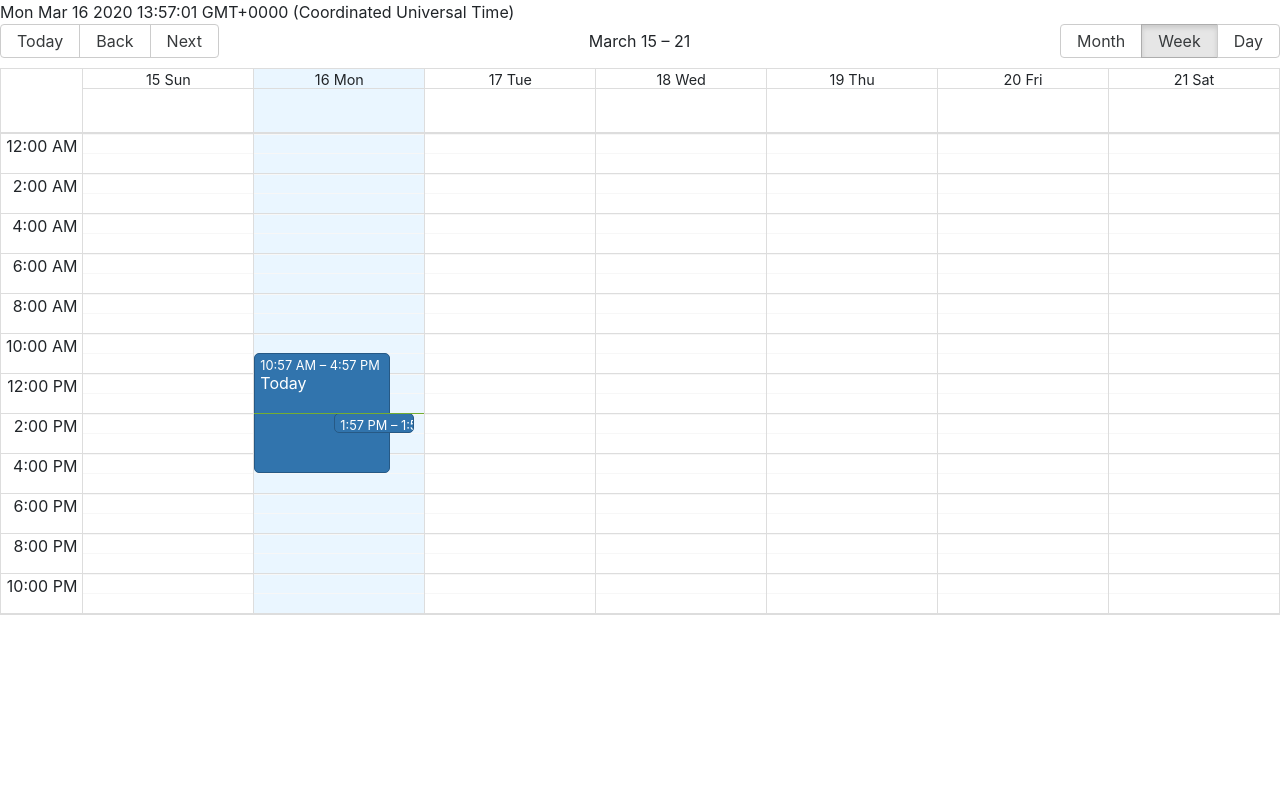
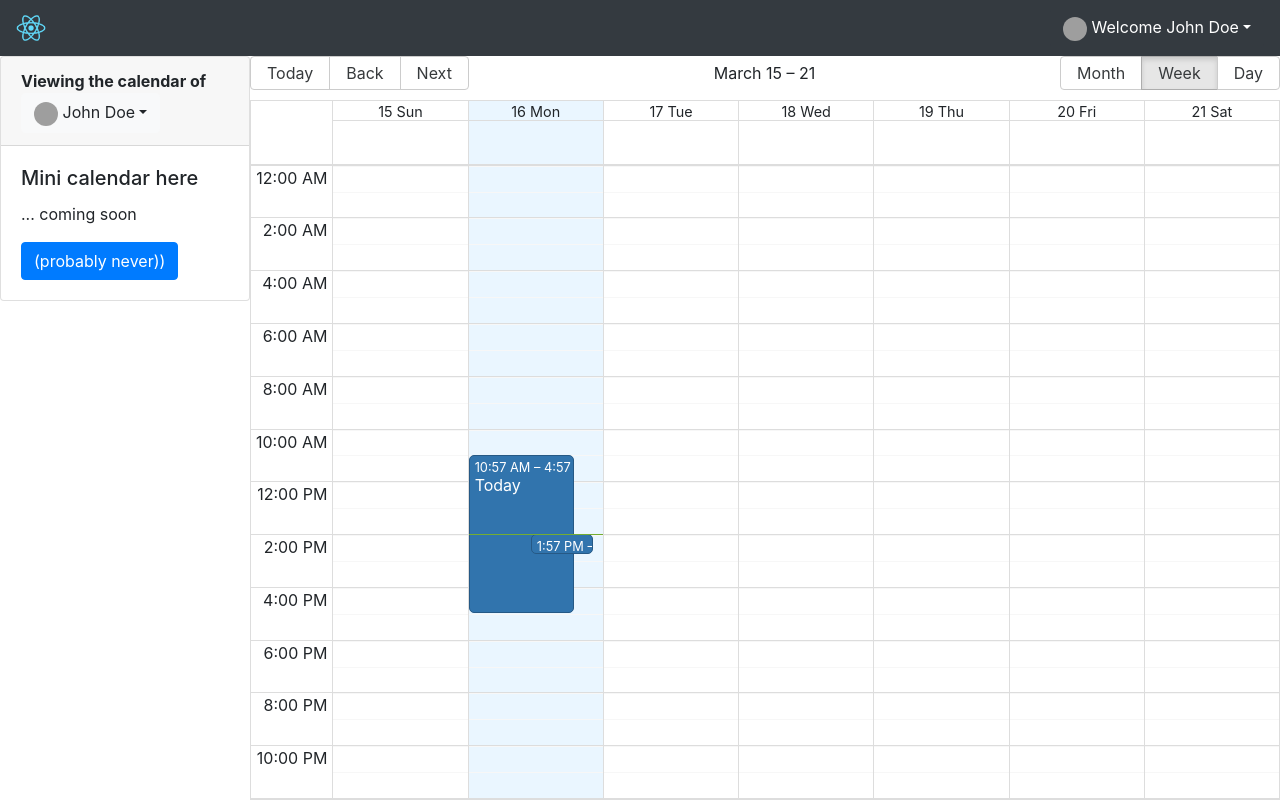
Before and after one commit to Ciriak/react-redux-typescript-calendar, a React (Create React App) app: page / in a window 1280 px wide. Built offline with nearby package versions, Linux system fonts and the light colour scheme; grey boxes are pictures that could not be loaded.

Commit message:
Added more components

```diff
--- a/package.json
+++ b/package.json
@@ -16,7 +16,7 @@
     "node-sass": "^4.13.1",
     "react": "^16.13.1",
     "react-big-calendar": "^0.24.1",
-    "react-bootstrap": "^1.0.0-beta.17",
+    "react-bootstrap": "^1.0.0",
     "react-dom": "^16.13.1",
     "react-redux": "^7.2.0",
     "react-scripts": "3.4.0",
--- a/src/App.tsx
+++ b/src/App.tsx
@@ -1,19 +1,23 @@
 import React from 'react';
 import RCalendar from "./components/calendar/Calendar";
-import { useSelector, useDispatch } from 'react-redux';
-import { RootState } from './store';
-import { setDate } from './store/calendar/CalendarActions';
+// import { useSelector, useDispatch } from 'react-redux';
+// import { RootState } from './store';
+// import { setDate } from './store/calendar/CalendarActions';
+import Header from './components/header/Header';
+import Overview from './components/overview/Overview';
+import "./app.scss";
 
 function App() {
-  const date = useSelector<RootState>(state => state.calendar.date);
+  // const date = useSelector<RootState>(state => state.calendar.date);
 
   return (
-    <div className="App">
-      <header className="App-header">
-        {String(date)}
-      </header>
-      <RCalendar />
-    </div>
+    <div className="app">
+      <Header />
+      <div className="main-frame">
+        <Overview />
+        <RCalendar />
+      </div>
+    </div >
   );
 }
 
--- /dev/null
+++ b/src/app.scss
@@ -0,0 +1,17 @@
+.app{
+    display: flex;
+    flex-direction: column;
+    position: absolute;
+    top: 0;
+    left: 0;
+    width: 100%;
+    height: 100vh;
+    .header{
+
+    }
+    .main-frame{
+        flex: 1;
+        display: flex;
+        overflow: auto;
+    }
+}
--- a/src/components/calendar/Calendar.tsx
+++ b/src/components/calendar/Calendar.tsx
@@ -5,20 +5,31 @@ import events from '../../events'
 import { useDispatch, useSelector } from 'react-redux';
 import { setDate } from '../../store/calendar/CalendarActions';
 import { RootState } from '../../store';
+import "./calendar.scss"
 // import * as dates from '../../utils/dates'
 
 const localizer = momentLocalizer(moment);
+
 function RCalendar() {
-  const date = useSelector<RootState>(state => state.calendar.date);
+  const selectDate = (state: RootState) => state.calendar.date;
+  const date = useSelector(selectDate);
+  const dispatch = useDispatch();
+
+  const handleNavigate = (newDate: Date) => {
+    dispatch(setDate(newDate));
+  }
+
   return (
-    <div className="demo-calendar">
+    <div className="calendar">
       <Calendar
+        date={date}
         events={events}
         step={60}
         defaultView="week"
         views={['month', 'week', 'day']}
-        defaultDate={new Date()}
+        // defaultDate={new Date()}
         localizer={localizer}
+        onNavigate={handleNavigate}
       />
     </div>
   );
--- a/src/components/calendar/calendar.scss
+++ b/src/components/calendar/calendar.scss
@@ -0,0 +1,3 @@
+.calendar{
+    flex: 1;
+}
--- /dev/null
+++ b/src/components/header/Header.tsx
@@ -0,0 +1,41 @@
+import React from 'react';
+import { Navbar, Nav, Dropdown } from "react-bootstrap";
+import "./header.scss"
+function Header() {
+    return (<header className="header">
+        <Navbar bg="dark">
+            <Navbar.Brand>
+                <img
+                    src="/logo192.png"
+                    width="30"
+                    height="30"
+                    className="d-inline-block align-top"
+                    alt="Calendar logo"
+                />
+            </Navbar.Brand>
+            <Navbar.Collapse className="justify-content-end align-items-center">
+                <Nav className="justify-content-end">
+                    <Dropdown >
+                        <Dropdown.Toggle variant="dark" id="dropdown-basic">
+                            <img src="http://lorempixel.com/48/48/abstract/" className="header-avatar" alt="John doe" /> Welcome John Doe
+                        </Dropdown.Toggle>
+
+                        <Dropdown.Menu>
+                            <Dropdown.Item href="#">My profile</Dropdown.Item>
+                            <Dropdown.Item href="#">Settings</Dropdown.Item>
+                            <Dropdown.Item href="#">Disconnect</Dropdown.Item>
+                        </Dropdown.Menu>
+
+                    </Dropdown>
+
+                </Nav>
+            </Navbar.Collapse>
+
+
+        </Navbar>
+    </header>
+
+    )
+}
+
+export default Header;
--- a/src/components/header/header.scss
+++ b/src/components/header/header.scss
@@ -0,0 +1,8 @@
+.header{
+    .header-avatar{
+        width: 24px;
+        height: 24px;
+        border-radius: 100%;
+        overflow: hidden;
+    }
+}
--- /dev/null
+++ b/src/components/overview/Overview.tsx
@@ -0,0 +1,43 @@
+import React from 'react';
+import { Card, Button, Dropdown } from "react-bootstrap";
+import "./overview.scss"
+function Overview() {
+    return (
+        <div className="overview">
+            <Card>
+                <Card.Header>
+                    <Dropdown>
+                        <strong>Viewing the calendar of </strong>
+                        <Dropdown.Toggle variant="light" id="dropdown-basic">
+                            <img src="http://lorempixel.com/48/48/abstract/" className="person-avatar" alt="John doe" /> John Doe
+                        </Dropdown.Toggle>
+
+                        <Dropdown.Menu>
+                            <Dropdown.Item href="#">
+                                <img src="https://i.imgur.com/sLSlIND.png" className="person-avatar" alt="Jc" /> Jean claude
+                            </Dropdown.Item>
+                            <Dropdown.Item href="#">
+                                <img src="https://i.imgur.com/38KuJvQ.png" className="person-avatar" alt="Gabe" /> Gabe Newell
+                            </Dropdown.Item>
+                            <Dropdown.Item href="#">
+                                <img src="https://i.imgur.com/7NyaOjK.png" className="person-avatar" alt="corona" /> Covid-19
+                            </Dropdown.Item>
+                        </Dropdown.Menu>
+
+                    </Dropdown>
+
+                </Card.Header>
+                <Card.Body>
+                    <Card.Title>Mini calendar here</Card.Title>
+                    <Card.Text>
+                        ... coming soon
+                    </Card.Text>
+                    <Button variant="primary">(probably never))</Button>
+                </Card.Body>
+            </Card>
+        </div>
+
+    )
+}
+
+export default Overview;
--- /dev/null
+++ b/src/components/overview/overview.scss
@@ -0,0 +1,9 @@
+.overview{
+    width: 250px;
+    .person-avatar{
+        height: 24px;
+        width: 24px;
+        border-radius: 100%;
+        overflow: hidden;
+    }
+}
--- a/src/store/calendar/CalendarActions.ts
+++ b/src/store/calendar/CalendarActions.ts
@@ -1,7 +1,9 @@
 
 import { calendarActionTypes, SET_DATE } from './types'
-
-// TypeScript infers that this function is returning SendMessageAction
+/**
+ * Set the current app date view
+ * @param date
+ */
 export function setDate(date: Date): calendarActionTypes {
     return {
         type: SET_DATE,
```
Also changed, not shown: 1 other file (tests, documents, lock files or other folders).
